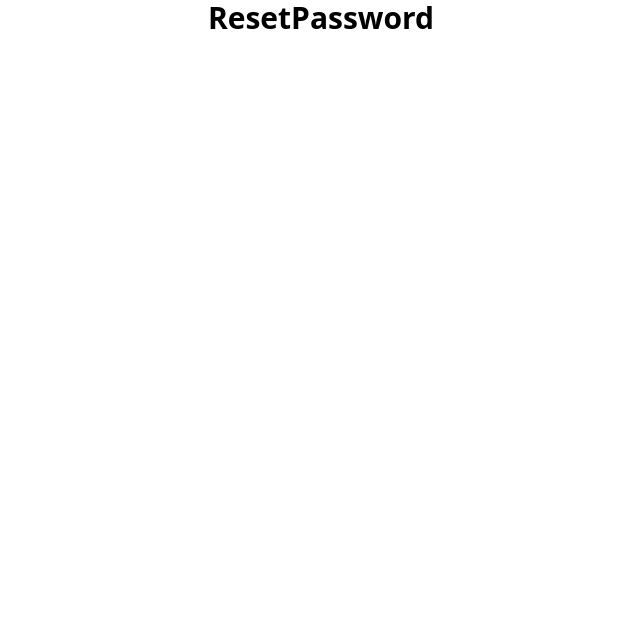
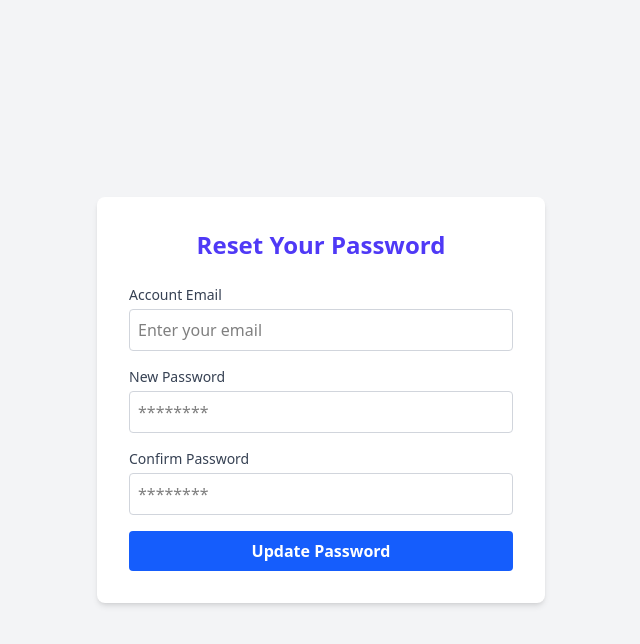
Before and after one commit to Saadaqmacalin/Mern-Stack-inventory-System, a React app in the folder frontend/: page /resetpassword in a window 1280 px wide. Shown: the top 644 px of the page, without its empty margins (319-959 px from the left). Built offline with nearby package versions, Linux system fonts and the light colour scheme; no server answers; the HTML template or start-up script is replaced by a standard one.

Commit message:
reset form compelted

```diff
--- a/frontend/src/Components/User/Login.jsx
+++ b/frontend/src/Components/User/Login.jsx
@@ -71,7 +71,7 @@ const Login = () => {
   };
 
   return (
-    <div className="bg-white w-full max-w-md mx-auto p-6 rounded-4xl shadow-2xl mt-10">
+    <div className="bg-white w-full max-w-md mx-auto p-6 rounded-4xl shadow-2xl mt-20">
       <h2 className="text-xl font-bold text-blue-600 text-center mb-4">
         Login
       </h2>
@@ -121,7 +121,7 @@ const Login = () => {
       <p className="text-sm text-gray-600 text-center mt-4">
         Forgot Password{" "}
         <span
-          onClick={() => navigate("/userRegistration")}
+          onClick={() => navigate("/resetpassword")}
           className="text-blue-600 cursor-pointer hover:underline"
         >
           Reset here
--- a/frontend/src/Components/User/ResetPassword.jsx
+++ b/frontend/src/Components/User/ResetPassword.jsx
@@ -1,9 +1,113 @@
-import React from 'react'
+import React, { useState } from "react";
+import axios from "axios"; // 1. Import Axios
+import { useNavigate } from "react-router";
+
+const API_URL = "http://localhost:5000/api/users/resetPassword";
 
 const ResetPassword = () => {
+  const [email, setEmail] = useState("");
+  const [password, setPassword] = useState("");
+  const [confirmPassword, setConfirmPassword] = useState("");
+  const [loading, setLoading] = useState(false);
+  const [message, setMessage] = useState({ type: "", text: "" });
+  const navigate = useNavigate()
+
+  const handleSubmit = async (e) => {
+    e.preventDefault();
+
+    if (password !== confirmPassword) {
+      setMessage({ type: "error", text: "Passwords do not match!" });
+      return;
+    }
+
+    setLoading(true);
+    setMessage({ type: "", text: "" });
+
+    try {
+      // 2. Axios POST request (cleaner syntax)
+      const response = await axios.patch(API_URL, {
+        email,
+        password
+      });
+
+      // Axios puts the response body in .data
+      if (response.data.success) {
+        setMessage({ type: "success", text: "Password updated successfully!" });
+      }
+      navigate("/")
+    } catch (error) {
+      // 3. Robust Error Handling
+      // Axios throws an error for any status code outside 2xx
+      const errorMsg = error.response?.data?.message || "Something went wrong";
+      setMessage({ type: "error", text: errorMsg });
+
+      console.error("Reset Error:", error.response || error);
+    } finally {
+      setLoading(false);
+    }
+  };
+
   return (
-    <div className='text-center text-3xl font-semibold '>ResetPassword</div>
-  )
-}
+    <div className="flex min-h-screen items-center justify-center bg-gray-100 px-4">
+      <div className="w-full max-w-md bg-white p-8 rounded-lg shadow-md">
+        <h2 className="text-2xl font-bold text-center mb-6 text-indigo-600">Reset Your Password</h2>
 
-export default ResetPassword
+        <form onSubmit={handleSubmit} className="space-y-4">
+          <div>
+            <label className="block text-sm font-medium text-gray-700">Account Email</label>
+            <input
+              type="email"
+              required
+              className="w-full mt-1 p-2 border border-gray-300 rounded focus:ring-2 focus:ring-blue-500 outline-none"
+              value={email}
+              onChange={(e) => setEmail(e.target.value)}
+              placeholder="Enter your email"
+            />
+          </div>
+
+          <div>
+            <label className="block text-sm font-medium text-gray-700">New Password</label>
+            <input
+              type="password"
+              required
+              className="w-full mt-1 p-2 border border-gray-300 rounded focus:ring-2 focus:ring-blue-500 outline-none"
+              value={password}
+              onChange={(e) => setPassword(e.target.value)}
+              placeholder="********"
+            />
+          </div>
+
+          <div>
+            <label className="block text-sm font-medium text-gray-700">Confirm Password</label>
+            <input
+              type="password"
+              required
+              className="w-full mt-1 p-2 border border-gray-300 rounded focus:ring-2 focus:ring-blue-500 outline-none"
+              value={confirmPassword}
+              onChange={(e) => setConfirmPassword(e.target.value)}
+              placeholder="********"
+            />
+          </div>
+
+          {message.text && (
+            <div className={`p-3 rounded text-sm text-center ${
+              message.type === "error" ? "bg-red-100 text-red-700" : "bg-green-100 text-green-700"
+            }`}>
+              {message.text}
+            </div>
+          )}
+
+          <button
+            type="submit"
+            disabled={loading}
+            className="w-full bg-blue-600 text-white py-2 rounded font-semibold hover:bg-blue-700 transition duration-200 disabled:bg-gray-400"
+          >
+            {loading ? "Updating..." : "Update Password"}
+          </button>
+        </form>
+      </div>
+    </div>
+  );
+};
+
+export default ResetPassword;
```
Also changed, not shown: 1 other file (tests, documents, lock files or other folders).
